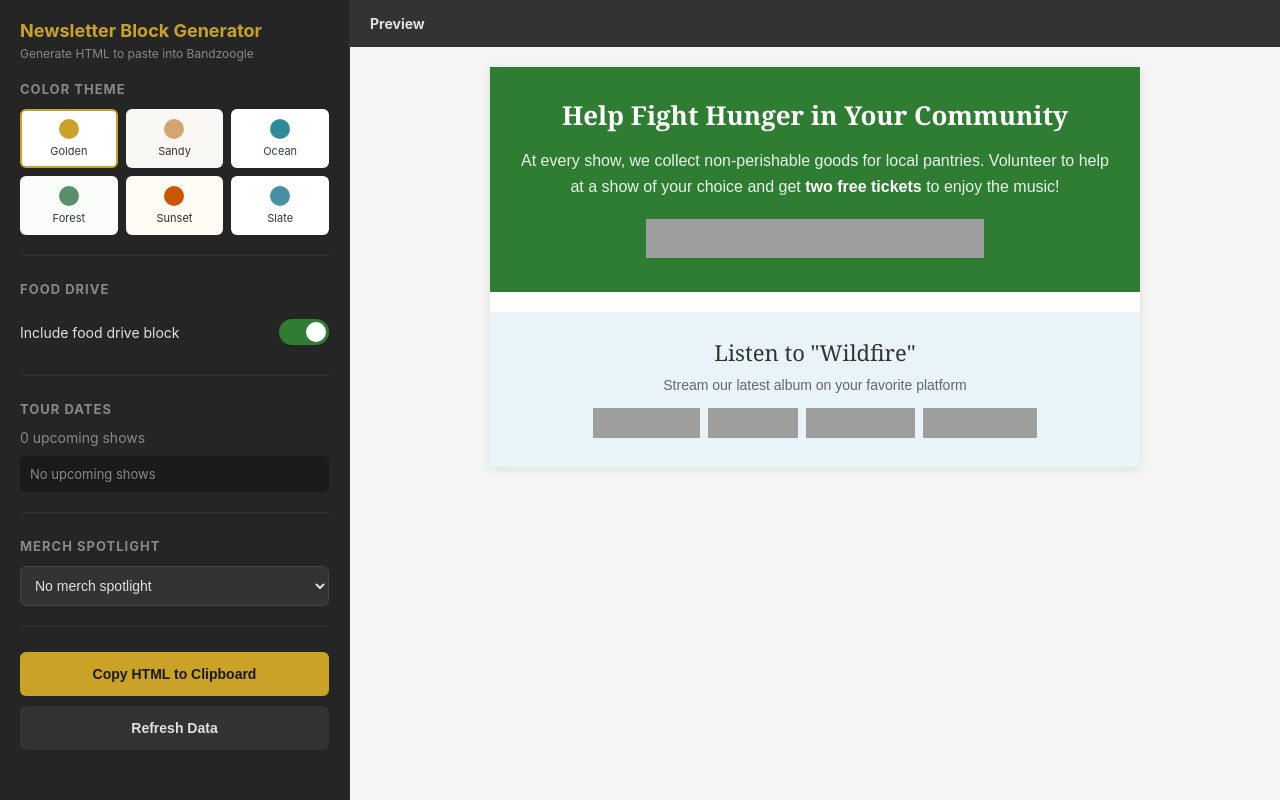
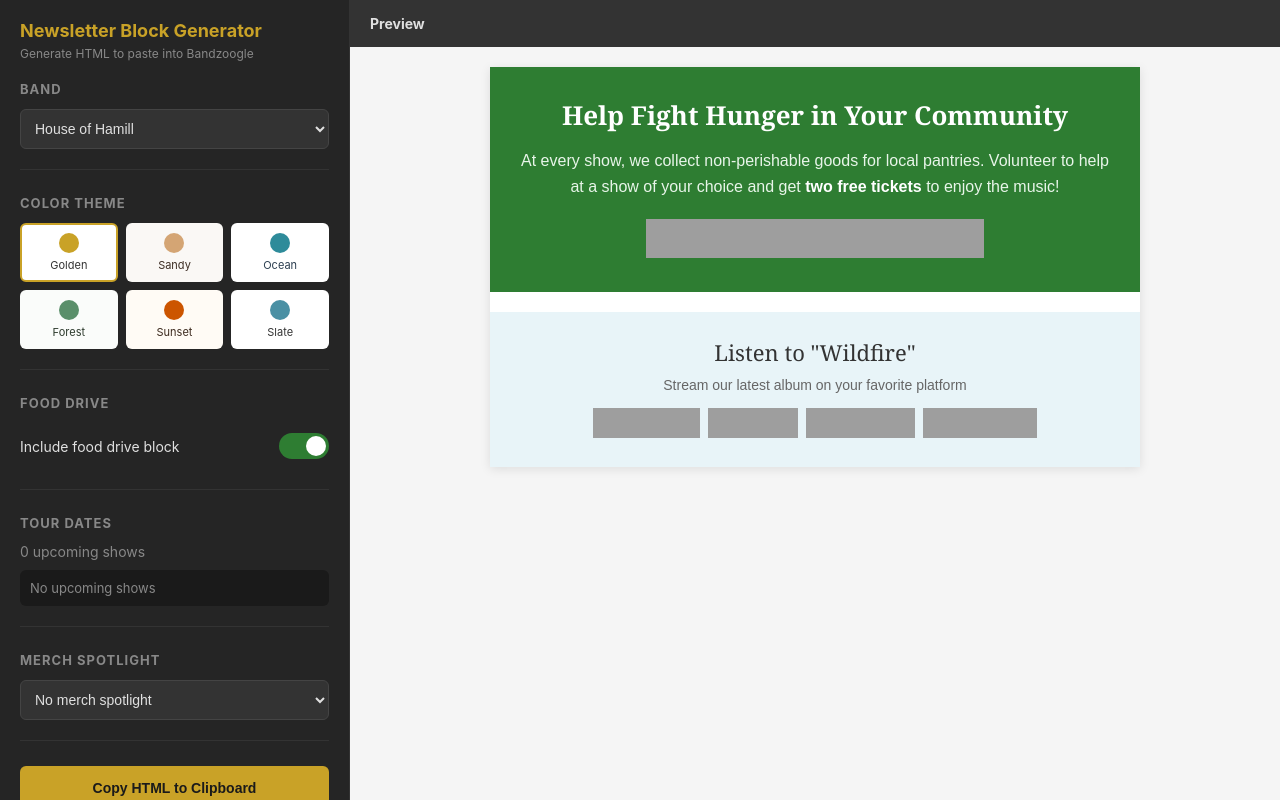
Before and after one commit to brianhaggis/newsletter-builder, a Flask app: page /block in a window 1280 px wide. Run offline with Flask 3, Linux system fonts and the light colour scheme; data that the repository does not hold is empty; some libraries are stand-ins or nearby versions; grey boxes are pictures that could not be loaded.

Commit message:
Add multi-band support (House of Hamill + Enter the Haggis)
- Add BANDS config dict with per-band settings:
  - Bandsintown artist name
  - Merch URL
  - Streaming service URLs (Spotify, Apple, Amazon, YouTube)
  - Tour page URL
  - Latest album name
  - Food drive URL (HoH only)

- Update scrapers to accept band_id parameter
- Update API endpoints (/api/shows, /api/merch) to accept ?band= query param
- Add /api/bands endpoint to list available bands
- Update block template to use band-specific URLs
- Add band selector dropdown to block generator UI
- Food drive toggle only shows for bands that have it

Co-Authored-By: Claude Opus 4.5 <noreply@anthropic.com>

```diff
--- a/newsletter-builder/app.py
+++ b/newsletter-builder/app.py
@@ -48,7 +48,8 @@ from geopy.exc import GeocoderTimedOut
 from scrapers.merch import get_all_merch
 from scrapers.shows import get_upcoming_shows
 from config import (FONTS, DEFAULT_HEADER_IMAGE, COLOR_THEMES, DEFAULT_THEME,
-                    RESEND_API_KEY, TEST_EMAIL_RECIPIENT, EMAIL_FROM)
+                    RESEND_API_KEY, TEST_EMAIL_RECIPIENT, EMAIL_FROM,
+                    BANDS, DEFAULT_BAND)
 import requests
 
 app = Flask(__name__)
@@ -285,27 +286,63 @@ def index():
     return render_template('web_ui.html', default_header_image=DEFAULT_HEADER_IMAGE)
 
 
+@app.route('/api/bands')
+def api_bands():
+    """Get available bands."""
+    bands_list = []
+    for band_id, band_data in BANDS.items():
+        bands_list.append({
+            "id": band_id,
+            "name": band_data["name"],
+            "short_name": band_data["short_name"],
+            "has_food_drive": band_data.get("has_food_drive", False),
+        })
+    return jsonify({'success': True, 'bands': bands_list, 'default': DEFAULT_BAND})
+
+
 @app.route('/api/shows')
-@cached('shows')
 def api_shows():
-    """Fetch tour dates (cached 5 min)."""
+    """Fetch tour dates (cached 5 min per band)."""
+    band_id = request.args.get('band', DEFAULT_BAND)
+    cache_key = f'shows_{band_id}'
+
+    # Check cache
+    now = time.time()
+    if cache_key in _cache:
+        value, timestamp = _cache[cache_key]
+        if now - timestamp < CACHE_TTL:
+            return jsonify({'success': True, 'shows': value, 'band': band_id})
+
     try:
-        shows = get_upcoming_shows()
-        return jsonify({'success': True, 'shows': shows})
+        shows = get_upcoming_shows(band_id)
+        _cache[cache_key] = (shows, now)
+        return jsonify({'success': True, 'shows': shows, 'band': band_id})
     except Exception as e:
-        return jsonify({'success': False, 'error': str(e), 'shows': []})
+        return jsonify({'success': False, 'error': str(e), 'shows': [], 'band': band_id})
 
 
 @app.route('/api/merch')
-@cached('merch')
 def api_merch():
-    """Fetch merchandise (cached 5 min)."""
+    """Fetch merchandise (cached 5 min per band)."""
+    band_id = request.args.get('band', DEFAULT_BAND)
+    cache_key = f'merch_{band_id}'
+
+    # Check cache
+    now = time.time()
+    if cache_key in _cache:
+        value, timestamp = _cache[cache_key]
+        if now - timestamp < CACHE_TTL:
+            products = value
+            in_stock = [p for p in products if p['in_stock']]
+            return jsonify({'success': True, 'merch': in_stock, 'all_merch': products, 'band': band_id})
+
     try:
-        products = get_all_merch()
+        products = get_all_merch(band_id)
+        _cache[cache_key] = (products, now)
         in_stock = [p for p in products if p['in_stock']]
-        return jsonify({'success': True, 'merch': in_stock, 'all_merch': products})
+        return jsonify({'success': True, 'merch': in_stock, 'all_merch': products, 'band': band_id})
     except Exception as e:
-        return jsonify({'success': False, 'error': str(e), 'merch': [], 'all_merch': []})
+        return jsonify({'success': False, 'error': str(e), 'merch': [], 'all_merch': [], 'band': band_id})
 
 
 @app.route('/api/themes')
@@ -1447,7 +1484,7 @@ def api_tour_map():
 # BLOCK GENERATOR (Simplified - no header/body/footer)
 # ============================================================
 
-def build_block_html(shows=None, merch=None, tour_map_url=None, theme=None, include_food_drive=False):
+def build_block_html(shows=None, merch=None, tour_map_url=None, theme=None, include_food_drive=False, band_id=None):
     """
     Build just the newsletter block HTML (food drive, tours, merch, listen links).
     No outer wrapper, header, body text, or footer.
@@ -1463,6 +1500,9 @@ def build_block_html(shows=None, merch=None, tour_map_url=None, theme=None, incl
         theme_colors = COLOR_THEMES[theme]
     else:
         theme_colors = COLOR_THEMES[DEFAULT_THEME]
+
+    # Get band config
+    band = BANDS.get(band_id, BANDS[DEFAULT_BAND])
 
     # Get base URL for absolute URLs
     base_url = get_base_url()
@@ -1494,6 +1534,7 @@ def build_block_html(shows=None, merch=None, tour_map_url=None, theme=None, incl
         include_food_drive=include_food_drive,
         buttons=buttons,
         see_all_btn=see_all_btn,
+        band=band,  # Pass band config for URLs
     )
 
     return html
@@ -1515,13 +1556,15 @@ def api_preview_block():
     tour_map_url = data.get('tour_map_url') or None
     theme = data.get('theme') or None
     include_food_drive = data.get('include_food_drive', False)
+    band_id = data.get('band') or DEFAULT_BAND
 
     html = build_block_html(
         shows=shows,
         merch=merch,
         tour_map_url=tour_map_url,
         theme=theme,
-        include_food_drive=include_food_drive
+        include_food_drive=include_food_drive,
+        band_id=band_id
     )
 
     return jsonify({'success': True, 'html': html})
--- a/newsletter-builder/templates/newsletter_block.html
+++ b/newsletter-builder/templates/newsletter_block.html
@@ -1,6 +1,6 @@
-<!-- House of Hamill Newsletter Block - paste into Bandzoogle template -->
+<!-- Newsletter Block - paste into Bandzoogle template -->
 
-{% if include_food_drive %}
+{% if include_food_drive and band.has_food_drive %}
 <!-- Food Drive Block -->
 <table role="presentation" cellpadding="0" cellspacing="0" width="100%" style="margin-bottom: 20px;">
     <tr>
@@ -12,7 +12,7 @@
                 At every show, we collect non-perishable goods for local pantries. Volunteer to help at a show of your choice and get <strong style="color: #ffffff;">two free tickets</strong> to enjoy the music!
             </p>
             <p style="margin: 0; text-align: center;">
-                <a href="https://hoh-food-drive.onrender.com/" target="_blank" style="text-decoration: none;">
+                <a href="{{ band.food_drive_url }}" target="_blank" style="text-decoration: none;">
                     <img src="{{ buttons.food_drive.url }}" alt="LEARN MORE AND VOLUNTEER" width="{{ buttons.food_drive.width }}" height="{{ buttons.food_drive.height }}" style="display: inline-block; border: 0;" />
                 </a>
             </p>
@@ -34,7 +34,7 @@
     {% if tour_map_url %}
     <tr>
         <td style="padding: 0 0 15px 0; text-align: center;">
-            <a href="https://www.houseofhamill.com/tour" target="_blank">
+            <a href="{{ band.tour_url }}" target="_blank">
                 <img src="{{ tour_map_url }}" alt="Tour Map - Click for all shows" width="100%" style="width: 100%; max-width: 570px; height: auto; display: inline-block; border: 0;">
             </a>
         </td>
@@ -73,7 +73,7 @@
     {% if shows|length > 12 %}
     <tr>
         <td style="padding: 20px 0; text-align: center;">
-            <a href="https://www.houseofhamill.com/tour" target="_blank" style="text-decoration: none;">
+            <a href="{{ band.tour_url }}" target="_blank" style="text-decoration: none;">
                 <img src="{{ see_all_btn.url }}" alt="SEE ALL {{ shows|length }} SHOWS" width="{{ see_all_btn.width }}" height="{{ see_all_btn.height }}" style="display: inline-block; border: 0;" />
             </a>
         </td>
@@ -94,7 +94,7 @@
                 <tr>
                     {% if merch.image_url %}
                     <td width="140" valign="top" style="padding-right: 20px;">
-                        <a href="https://www.houseofhamill.com/merchandise" target="_blank">
+                        <a href="{{ band.merch_url }}" target="_blank">
                             <img src="{{ merch.image_url }}" alt="{{ merch.name }}" width="140" style="width: 140px; height: auto; display: block; border: 0;">
                         </a>
                     </td>
@@ -114,7 +114,7 @@
                             <span style="font-size: 22px; font-weight: bold; color: {{ theme.accent }};">${{ "%.2f"|format(merch.price) }}</span>
                             {% endif %}
                         </p>
-                        <a href="https://www.houseofhamill.com/merchandise" target="_blank" style="text-decoration: none;">
+                        <a href="{{ band.merch_url }}" target="_blank" style="text-decoration: none;">
                             <img src="{{ buttons.shop_now.url }}" alt="SHOP NOW" width="{{ buttons.shop_now.width }}" height="{{ buttons.shop_now.height }}" style="display: inline-block; border: 0;" />
                         </a>
                     </td>
@@ -130,7 +130,7 @@
     <tr>
         <td bgcolor="#e8f4f8" align="center" style="padding: 25px; background-color: #e8f4f8; text-align: center;">
             <h2 style="margin: 0 0 10px 0; font-family: Georgia, 'Times New Roman', serif; font-size: 22px; color: #333333; font-weight: normal; text-align: center;">
-                Listen to "Wildfire"
+                Listen to "{{ band.latest_album }}"
             </h2>
             <p style="margin: 0 0 15px 0; font-family: Arial, Helvetica, sans-serif; font-size: 14px; color: #666666; text-align: center;">
                 Stream our latest album on your favorite platform
@@ -141,22 +141,22 @@
             <table role="presentation" cellpadding="0" cellspacing="0" align="center" style="margin: 0 auto;">
                 <tr>
                     <td style="padding: 0 4px;">
-                        <a href="https://open.spotify.com/artist/0tQvB7Tf6Hd2RzlJM4eQal" target="_blank" style="text-decoration: none;">
+                        <a href="{{ band.spotify_url }}" target="_blank" style="text-decoration: none;">
                             <img src="{{ buttons.spotify.url }}" alt="SPOTIFY" width="{{ buttons.spotify.width }}" height="{{ buttons.spotify.height }}" style="display: inline-block; border: 0;" />
                         </a>
                     </td>
                     <td style="padding: 0 4px;">
-                        <a href="https://music.apple.com/us/artist/house-of-hamill/1149502423" target="_blank" style="text-decoration: none;">
+                        <a href="{{ band.apple_url }}" target="_blank" style="text-decoration: none;">
                             <img src="{{ buttons.apple.url }}" alt="APPLE" width="{{ buttons.apple.width }}" height="{{ buttons.apple.height }}" style="display: inline-block; border: 0;" />
                         </a>
                     </td>
                     <td style="padding: 0 4px;">
-                        <a href="https://www.amazon.com/music/player/artists/B01LEGPLZ2/house-of-hamill" target="_blank" style="text-decoration: none;">
+                        <a href="{{ band.amazon_url }}" target="_blank" style="text-decoration: none;">
                             <img src="{{ buttons.amazon.url }}" alt="AMAZON" width="{{ buttons.amazon.width }}" height="{{ buttons.amazon.height }}" style="display: inline-block; border: 0;" />
                         </a>
                     </td>
                     <td style="padding: 0 4px;">
-                        <a href="https://www.youtube.com/results?search_query=house+of+hamill+wildfire" target="_blank" style="text-decoration: none;">
+                        <a href="https://www.youtube.com/results?search_query={{ band.youtube_search }}" target="_blank" style="text-decoration: none;">
                             <img src="{{ buttons.youtube.url }}" alt="YOUTUBE" width="{{ buttons.youtube.width }}" height="{{ buttons.youtube.height }}" style="display: inline-block; border: 0;" />
                         </a>
                     </td>
--- a/newsletter-builder/templates/web_ui_block.html
+++ b/newsletter-builder/templates/web_ui_block.html
@@ -289,6 +289,14 @@
 
             <div id="status" class="status"></div>
 
+            <!-- Band Selector -->
+            <div class="section">
+                <h3>Band</h3>
+                <select class="merch-select" id="bandSelect">
+                    <option value="">Loading...</option>
+                </select>
+            </div>
+
             <!-- Theme Section -->
             <div class="section">
                 <h3>Color Theme</h3>
@@ -344,16 +352,21 @@
 
     <script>
         // State
+        let bands = [];
+        let selectedBand = 'house_of_hamill';
+        let currentBandData = null;
         let themes = [];
-        let selectedTheme = 'coastal';
+        let selectedTheme = 'golden';
         let shows = [];
         let allMerch = [];
         let selectedMerch = null;
         let tourMapUrl = null;
 
         // DOM elements
+        const bandSelect = document.getElementById('bandSelect');
         const themeGrid = document.getElementById('themeGrid');
         const foodDriveToggle = document.getElementById('foodDriveToggle');
+        const foodDriveSection = document.getElementById('foodDriveToggle').closest('.section');
         const showsCount = document.getElementById('showsCount');
         const showsList = document.getElementById('showsList');
         const merchSelect = document.getElementById('merchSelect');
@@ -370,6 +383,38 @@
 
         function hideStatus() {
             statusEl.className = 'status';
+        }
+
+        // Load bands
+        async function loadBands() {
+            try {
+                const res = await fetch('/api/bands');
+                const data = await res.json();
+                if (data.success) {
+                    bands = data.bands;
+                    selectedBand = data.default;
+                    renderBandSelect();
+                    updateFoodDriveVisibility();
+                }
+            } catch (e) {
+                console.error('Failed to load bands:', e);
+            }
+        }
+
+        function renderBandSelect() {
+            bandSelect.innerHTML = bands.map(b =>
+                `<option value="${b.id}" ${b.id === selectedBand ? 'selected' : ''}>${b.name}</option>`
+            ).join('');
+        }
+
+        function updateFoodDriveVisibility() {
+            currentBandData = bands.find(b => b.id === selectedBand);
+            if (currentBandData && !currentBandData.has_food_drive) {
+                foodDriveSection.style.display = 'none';
+                foodDriveToggle.checked = false;
+            } else {
+                foodDriveSection.style.display = 'block';
+            }
         }
 
         // Load themes
@@ -410,7 +455,7 @@
         async function loadShows() {
             try {
                 showsCount.textContent = 'Loading shows...';
-                const res = await fetch('/api/shows');
+                const res = await fetch(`/api/shows?band=${selectedBand}`);
                 const data = await res.json();
                 if (data.success) {
                     shows = data.shows;
@@ -459,7 +504,7 @@
         // Load merch
         async function loadMerch() {
             try {
-                const res = await fetch('/api/merch');
+                const res = await fetch(`/api/merch?band=${selectedBand}`);
                 const data = await res.json();
                 if (data.success) {
                     allMerch = data.merch;
@@ -495,7 +540,8 @@
                         include_food_drive: foodDriveToggle.checked,
                         shows: shows,
                         merch: merch,
-                        tour_map_url: tourMapUrl
+                        tour_map_url: tourMapUrl,
+                        band: selectedBand
                     })
                 });
                 const data = await res.json();
@@ -523,7 +569,8 @@
                         include_food_drive: foodDriveToggle.checked,
                         shows: shows,
                         merch: merch,
-                        tour_map_url: tourMapUrl
+                        tour_map_url: tourMapUrl,
+                        band: selectedBand
                     })
                 });
                 const data = await res.json();
@@ -553,7 +600,19 @@
             }
         }
 
+        // Handle band change
+        async function handleBandChange() {
+            selectedBand = bandSelect.value;
+            updateFoodDriveVisibility();
+            showStatus('Loading band data...', 'loading');
+            tourMapUrl = null; // Reset tour map for new band
+            await Promise.all([loadShows(), loadMerch()]);
+            await updatePreview();
+            hideStatus();
+        }
+
         // Event listeners
+        bandSelect.addEventListener('change', handleBandChange);
         foodDriveToggle.addEventListener('change', updatePreview);
         merchSelect.addEventListener('change', updatePreview);
         copyBtn.addEventListener('click', copyHTML);
@@ -562,6 +621,7 @@
         // Initialize
         async function init() {
             showStatus('Loading...', 'loading');
+            await loadBands();
             await loadThemes();
             await Promise.all([loadShows(), loadMerch()]);
             await updatePreview();
```
Also changed, not shown: newsletter-builder/config.py (+38 -2 lines), newsletter-builder/scrapers/merch.py (+21 -7 lines), newsletter-builder/scrapers/shows.py (+15 -4 lines).
